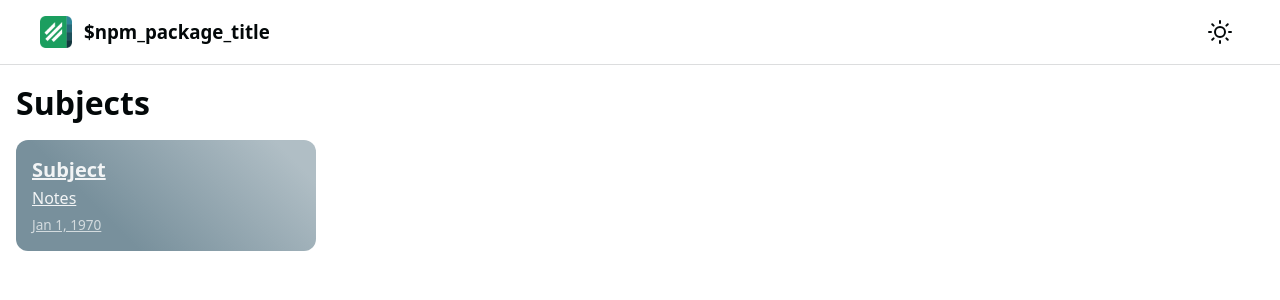
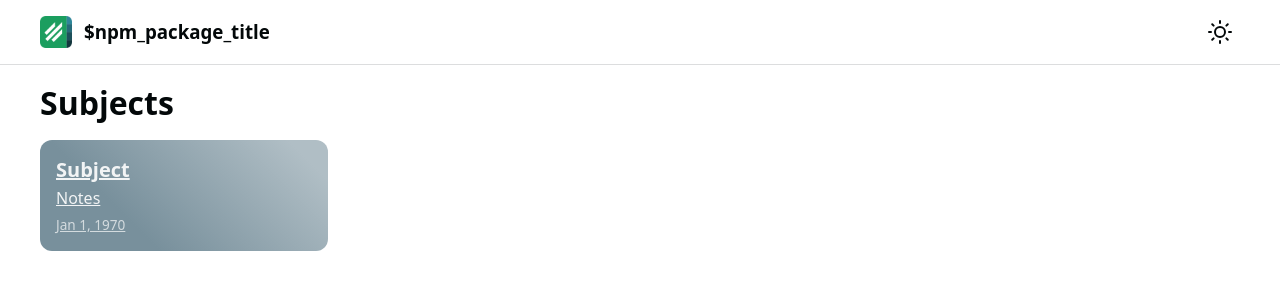
Before and after one commit to nerkarso/ptu-exam-portal, a React (Create React App) app: page / in a window 1280 px wide. Shown: the top 300 px of the page. Built offline with nearby package versions, Linux system fonts and the light colour scheme.

Commit message:
Fix main container

```diff
--- a/src/styles/App.scss
+++ b/src/styles/App.scss
@@ -31,6 +31,9 @@ button {
 }
 
 main {
+  @include container;
   height: calc(100% - (4rem + 1px));
+  padding-left: 1rem;
+  padding-right: 1rem;
   @include fade-in;
 }
--- a/src/styles/Section.scss
+++ b/src/styles/Section.scss
@@ -1,12 +1,9 @@
 .section__header {
-  padding: 1rem;
+  padding-top: 1rem;
+  padding-bottom: 1rem;
 }
 
 .section__title {
   font-size: 2em;
   margin: 0;
 }
-
-.section__body {
-  padding: 0 1rem;
-}
```
